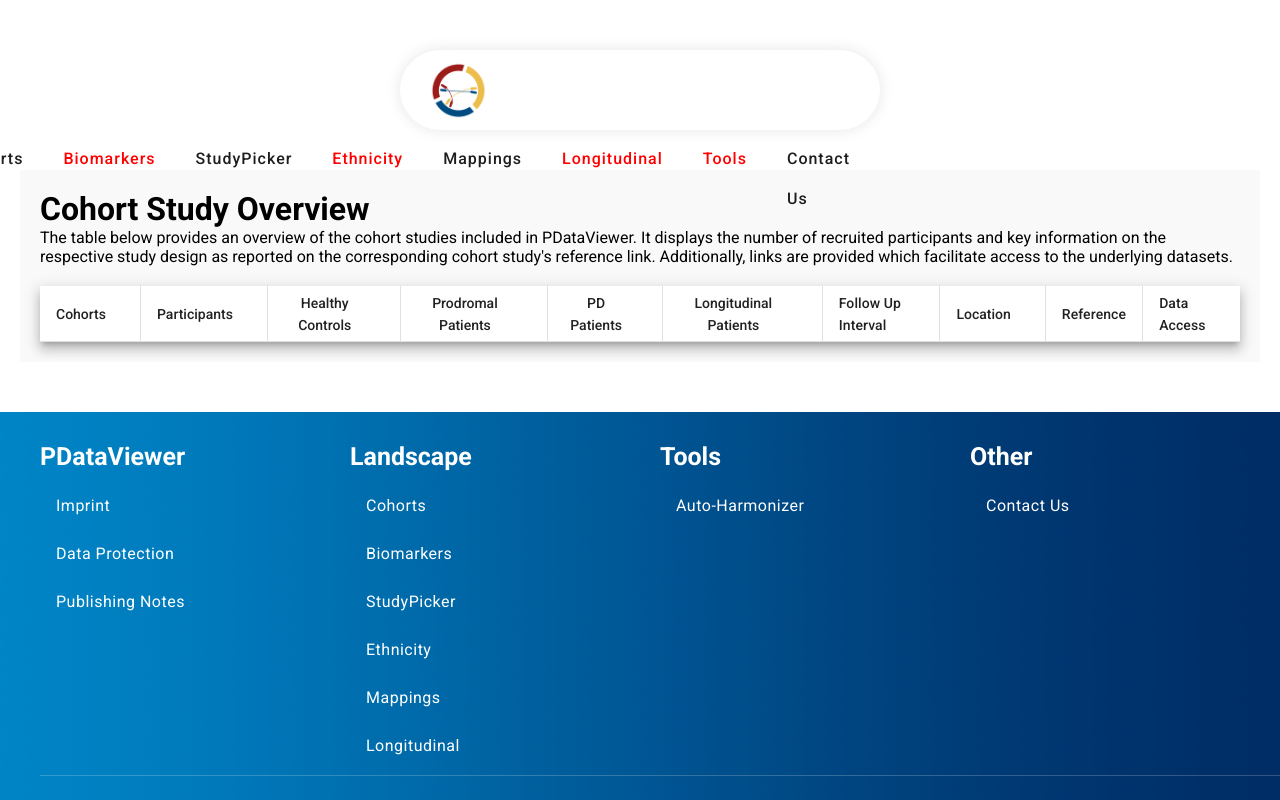
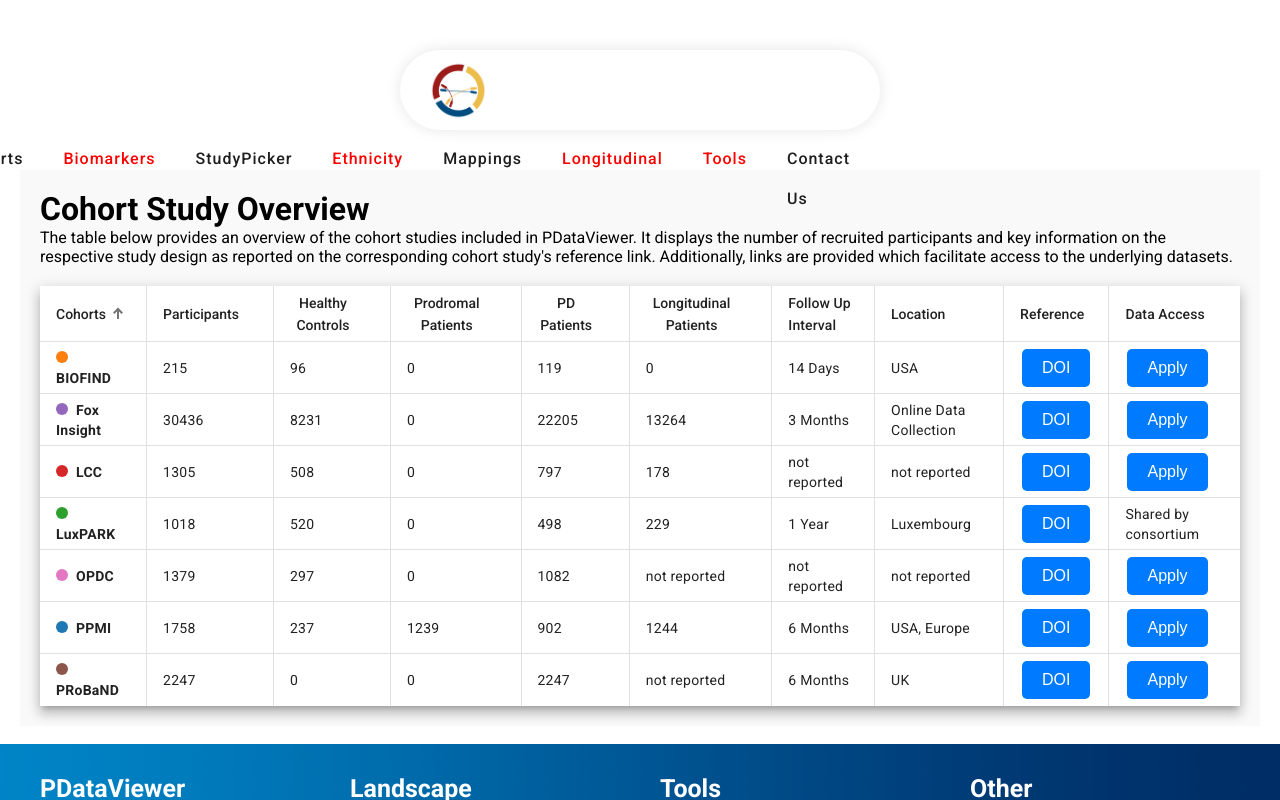
Before and after one commit to SCAI-BIO/PDataViewer, an Angular app in the folder frontend/: page /cohorts in a window 1280 px wide. Built offline with nearby package versions, Linux system fonts and the light colour scheme; no server answers.

Commit message:
refactor: change of JSON structure

```diff
--- a/frontend/src/app/study-picker/study-picker.component.ts
+++ b/frontend/src/app/study-picker/study-picker.component.ts
@@ -68,11 +68,13 @@ export class StudyPickerComponent implements OnInit, OnDestroy {
   }
 
   fetchColors(): void {
-    const sub = this.http
-      .get<any>('/assets/colors.json')
-      .subscribe((colors) => {
-        this.cohortColors = colors;
-      });
+    const sub = this.http.get<any>('/assets/cohorts.json').subscribe((data) => {
+      for (const cohort in data) {
+        if (data.hasOwnProperty(cohort)) {
+          this.cohortColors[cohort] = data[cohort].Color;
+        }
+      }
+    });
     this.subscriptions.push(sub);
   }
 
@@ -81,11 +83,13 @@ export class StudyPickerComponent implements OnInit, OnDestroy {
   }
 
   fetchLinks(): void {
-    const sub = this.http
-      .get<any>('assets/application-links.json')
-      .subscribe((links) => {
-        this.cohortLinks = links;
-      });
+    const sub = this.http.get<any>('assets/cohorts.json').subscribe((data) => {
+      for (const cohort in data) {
+        if (data.hasOwnProperty(cohort)) {
+          this.cohortLinks[cohort] = data[cohort].Link;
+        }
+      }
+    });
     this.subscriptions.push(sub);
   }
 
--- /dev/null
+++ b/frontend/src/assets/cohorts.json
@@ -0,0 +1,86 @@
+{
+    "PPMI": {
+        "Participants": 1758,
+        "HealthyControls": 237,
+        "ProdromalPatients": 1239,
+        "PDPatients": 902,
+        "LongitudinalPatients": 1244,
+        "FollowUpInterval": "6 Months",
+        "Location": "USA, Europe",
+        "DOI": "https://doi.org/10.1016/j.pneurobio.2011.09.005",
+        "Link": "https://ida.loni.usc.edu/login.jsp",
+        "Color": "#1f77b4"
+    },
+    "BIOFIND": {
+        "Participants": 215,
+        "HealthyControls": 96,
+        "ProdromalPatients": 0,
+        "PDPatients": 119,
+        "LongitudinalPatients": 0,
+        "FollowUpInterval": "14 Days",
+        "Location": "USA",
+        "DOI": "https://doi.org/10.1002/mds.26613",
+        "Link": "https://ida.loni.usc.edu/login.jsp",
+        "Color": "#ff7f0e"
+    },
+    "LuxPARK": {
+        "Participants": 1018,
+        "HealthyControls": 520,
+        "ProdromalPatients": 0,
+        "PDPatients": 498,
+        "LongitudinalPatients": 229,
+        "FollowUpInterval": "1 Year",
+        "Location": "Luxembourg",
+        "DOI": "https://doi.org/10.3389/fnagi.2018.00326",
+        "Link": "Shared by consortium",
+        "Color": "#2ca02c"
+    },
+    "LCC": {
+        "Participants": 1305,
+        "HealthyControls": 508,
+        "ProdromalPatients": 0,
+        "PDPatients": 797,
+        "LongitudinalPatients": 178,
+        "FollowUpInterval": "not reported",
+        "Location": "not reported",
+        "DOI": "https://www.michaeljfox.org/news/lrrk2-cohort-consortium",
+        "Link": "https://www.michaeljfox.org/form/lrrk2-data-use-e-consent",
+        "Color": "#d62728"
+    },
+    "Fox Insight": {
+        "Participants": 30436,
+        "HealthyControls": 8231,
+        "ProdromalPatients": 0,
+        "PDPatients": 22205,
+        "LongitudinalPatients": 13264,
+        "FollowUpInterval": "3 Months",
+        "Location": "Online Data Collection",
+        "DOI": "https://doi.org/10.1038/s41597-020-0401-2",
+        "Link": "https://www.michaeljfox.org/fox-insight",
+        "Color": "#9467bd"
+    },
+    "PRoBaND": {
+        "Participants": 2247,
+        "HealthyControls": 0,
+        "ProdromalPatients": 0,
+        "PDPatients": 2247,
+        "LongitudinalPatients": "not reported",
+        "FollowUpInterval": "6 Months",
+        "Location": "UK",
+        "DOI": "https://doi.org/10.3233/JPD-150662",
+        "Link": "https://www.trackingparkinsons.org.uk/",
+        "Color": "#8c564b"
+    },
+    "OPDC": {
+        "Participants": 1379,
+        "HealthyControls": 297,
+        "ProdromalPatients": 0,
+        "PDPatients": 1082,
+        "LongitudinalPatients": "not reported",
+        "FollowUpInterval": "not reported",
+        "Location": "not reported",
+        "DOI": "https://doi.org/10.48532/036000",
+        "Link": "https://portal.dementiasplatform.uk/CohortDirectory/Item?fingerPrintID=OPDC%20Discovery",
+        "Color": "#e377c2"
+    }
+}
```
